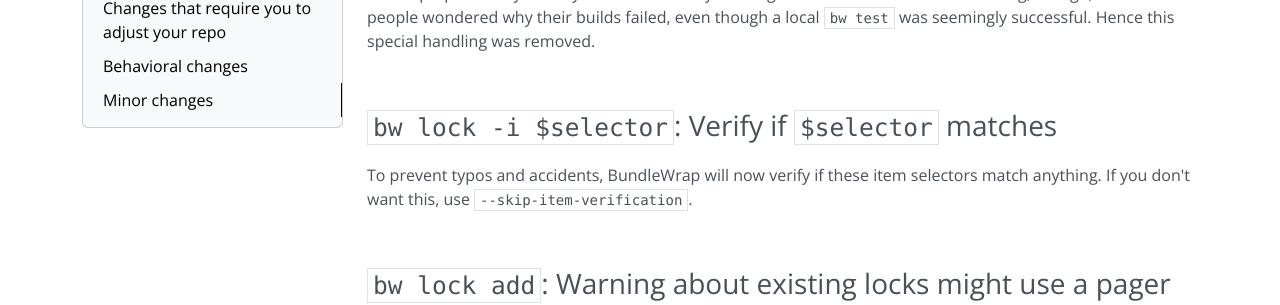
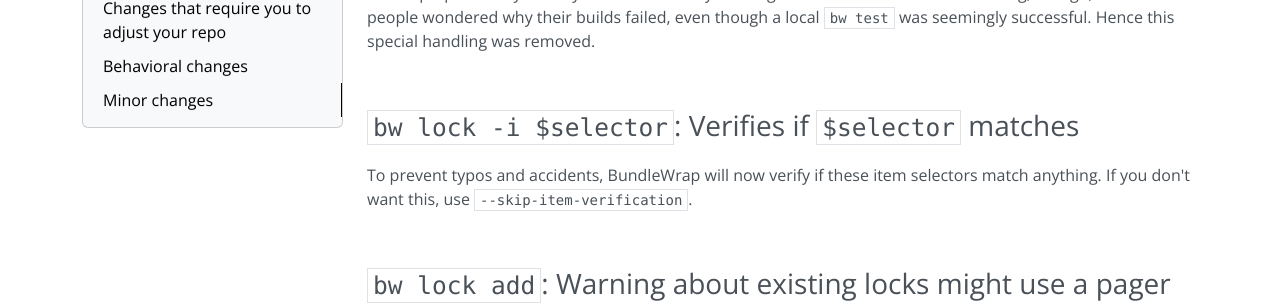
Before and after one commit to bundlewrap/bundlewrap, an MkDocs documentation site: the page built from docs/content/guide/migrate_45.md, in a window 1280 px wide and 900 px high, scrolled down 6364 px. Shown: the part 154-459 px from the top of the window. Built offline with MkDocs 1.6.1, drawn with Linux system fonts in a browser that asks for light colours; nearby versions of some CDN libraries.

Commit message:
migrate_45: Minor wording improvement

```diff
--- a/docs/content/guide/migrate_45.md
+++ b/docs/content/guide/migrate_45.md
@@ -251,7 +251,7 @@
 
 <br>
 
-### `bw lock -i $selector`: Verify if `$selector` matches
+### `bw lock -i $selector`: Verifies if `$selector` matches
 
 To prevent typos and accidents, BundleWrap will now verify if these item selectors match anything. If you don't want this, use `--skip-item-verification`.
 
```
